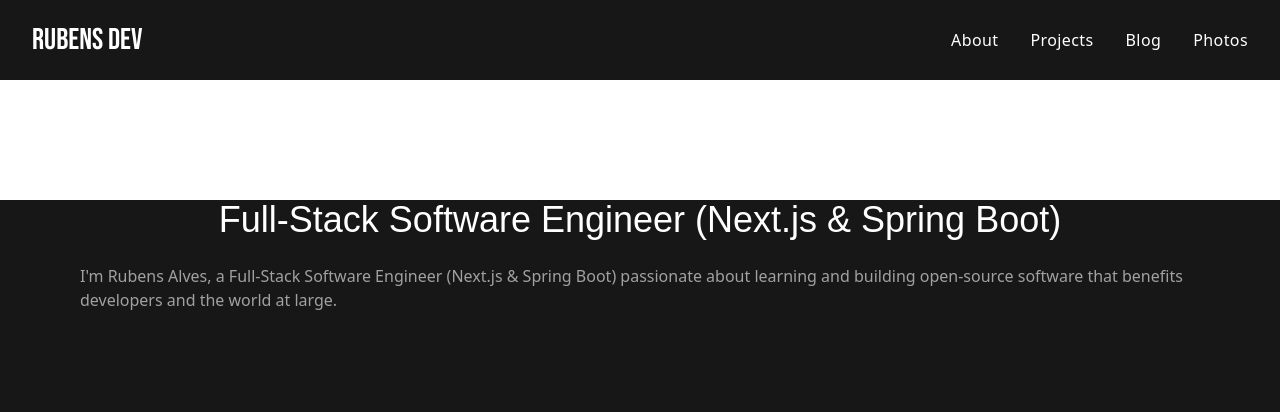
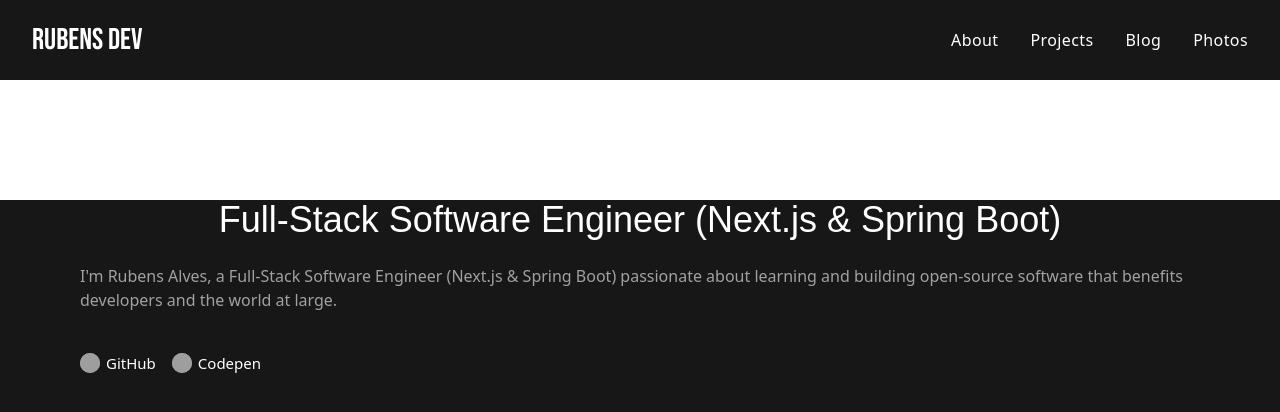
Before and after one commit to rubensqueiroz863/portfolio, a Next.js app: page / in a window 1280 px wide. Shown: the top 412 px of the page. Built offline with nearby package versions, Linux system fonts and the light colour scheme; grey boxes are pictures that could not be loaded; a web font is replaced by a local one.

Commit message:
Melhoria de ux e adição de Link Generico

```diff
--- /dev/null
+++ b/src/app/components/SocialMediaButton.tsx
@@ -0,0 +1,27 @@
+import Link from "next/link";
+import Image from "next/image";
+
+interface GenericLinkProps {
+  href: string;
+  text: string;
+  image: string;
+  alt: string;
+}
+
+export default function GenericLink({ href, text, image, alt }: GenericLinkProps) {
+  return (
+    <Link
+      href={href}
+      className="flex items-center text-[15px] cursor-pointer group gap-1.5 text-white"
+    >
+      <Image
+        src={image}
+        width={128}
+        height={128}
+        alt={alt}
+        className="w-5 h-5 bg-neutral-400 rounded-full object-cover transition-all group-hover:bg-white"
+      />
+      <p>{text}</p>
+    </Link>
+  );
+}
--- a/src/app/page.tsx
+++ b/src/app/page.tsx
@@ -1,5 +1,5 @@
+import GenericLink from "./components/SocialMediaButton";
 import { ScienceGothic } from "./layout";
-
 
 export default function HomePage() {
   return (
@@ -9,6 +9,10 @@
         <p className={`text-white text-4xl ${ScienceGothic.className}`}>Full-Stack Software Engineer (Next.js & Spring Boot)</p>
         <p className="text-neutral-400 text-[16px]">I'm Rubens Alves, a Full-Stack Software Engineer (Next.js & Spring Boot) passionate about learning and building open-source software that benefits developers and the world at large.</p>
       </div>
+      <div className="flex px-20 py-10 gap-4">
+        <GenericLink href="https://github.com/rubensqueiroz863" text="GitHub" image="https://i.postimg.cc/BvtxsKyk/25231.png" alt="My github | Meu github"/>
+        <GenericLink href="https://codepen.io/rubensqueiroz863" text="Codepen" image="https://i.postimg.cc/fyM4sLJz/codepen-icon-sm.png" alt="My codepen | Meu codepen"/>
+      </div>
     </div>
   );
 }
```
Also changed, not shown: 1 other file (tests, documents, lock files or other folders).
